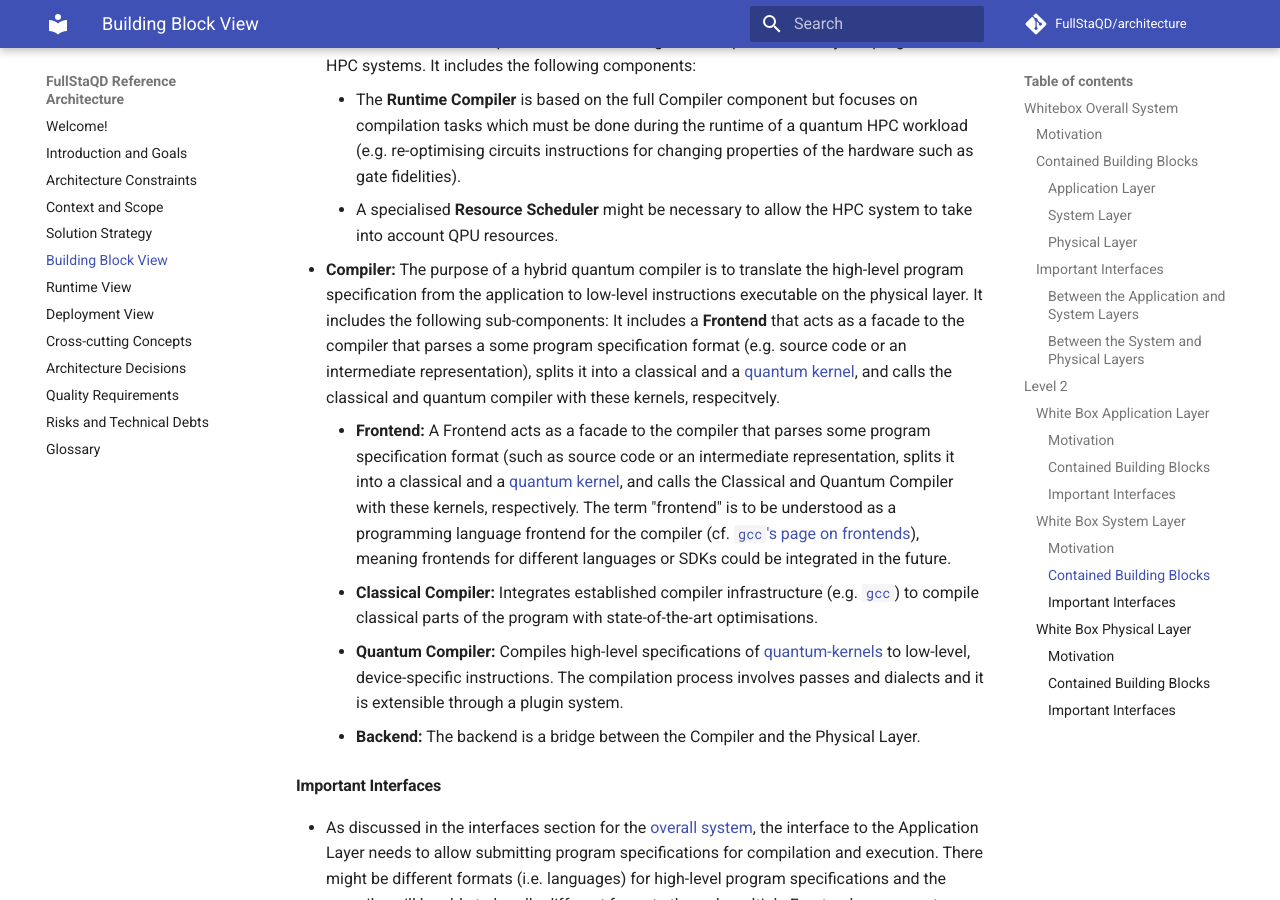
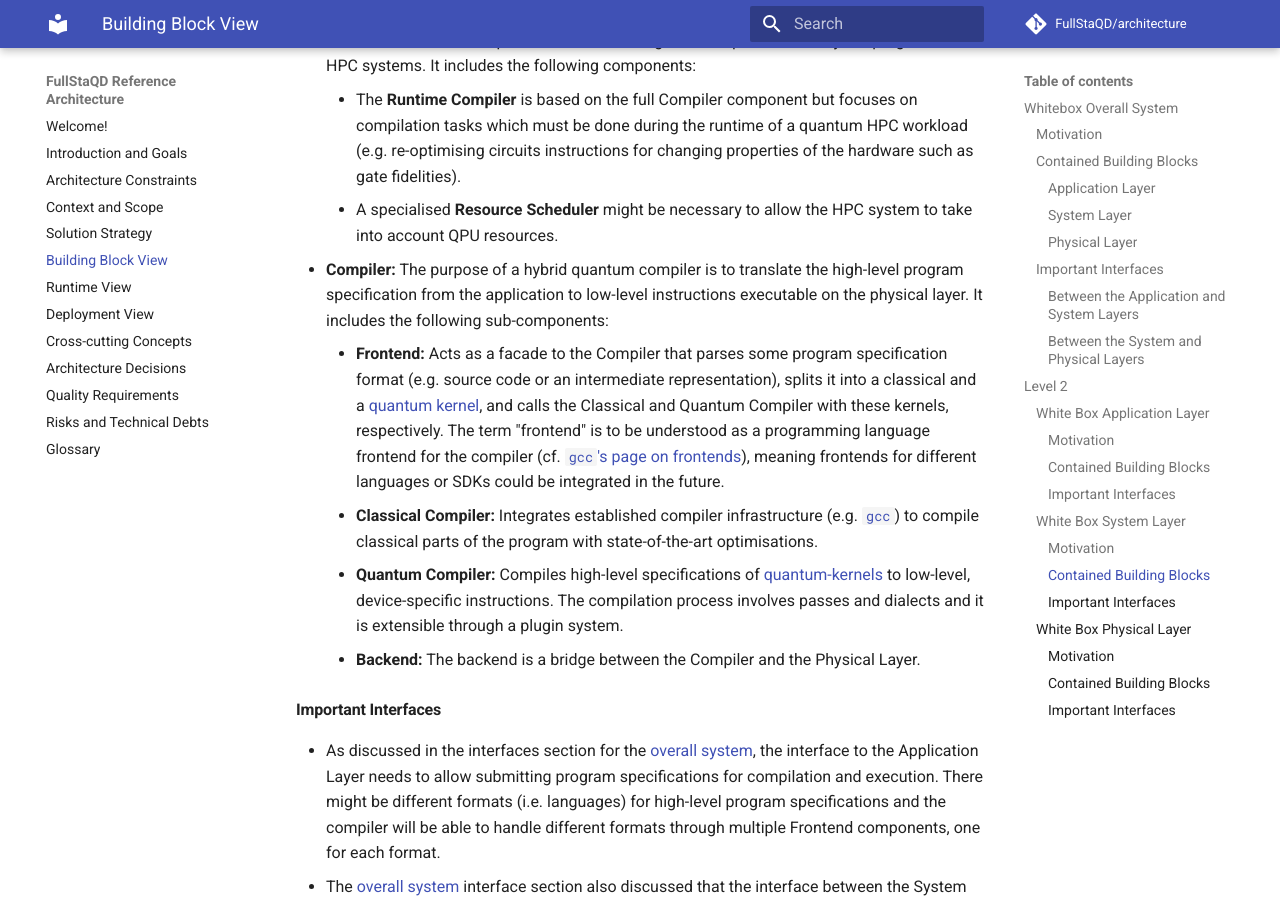
Before and after one commit to FullStaQD/architecture, an MkDocs documentation site: the page built from docs/05_building_block_view.md, in a window 1280 px wide and 900 px high, scrolled down 6238 px. Built offline with MkDocs 1.6.1 and Material for MkDocs 9.7.7, drawn with Linux system fonts in a browser that asks for light colours; comment, search, counter and statistics services are not loaded; the version menu is left out.

Commit message:
Remove redundant sentence in building block view (#35)
* removed redundant sentence in "Contained Building Blocks - Compiler" section

* Capitalize words per review feedback

---------

Co-authored-by: Kevin2471 <k_power2406@yahoo.de>

```diff
--- a/docs/05_building_block_view.md
+++ b/docs/05_building_block_view.md
@@ -248,14 +248,9 @@ the **HPC Runtime** component and the **Compiler** component.
   high-level program specification from the application to low-level
   instructions executable on the physical layer.
   It includes the following sub-components:
-  It includes a **Frontend** that acts as a facade to the compiler that parses a
-  some program specification format (e.g. source code or an intermediate
-  representation), splits it into a classical and a
-  [quantum kernel](./12_glossary.md#quantum-kernel), and calls the classical and
-  quantum compiler with these kernels, respecitvely.
-    - **Frontend:** A Frontend acts as a facade to the compiler that parses some
-      program specification format (such as source code or an intermediate
-      representation, splits it into a classical and a
+    - **Frontend:** Acts as a facade to the Compiler that parses some
+      program specification format (e.g. source code or an intermediate
+      representation), splits it into a classical and a
       [quantum kernel](./12_glossary.md#quantum-kernel), and calls the Classical
       and Quantum Compiler with these kernels, respectively.
       The term "frontend" is to be understood as a programming language frontend
```
